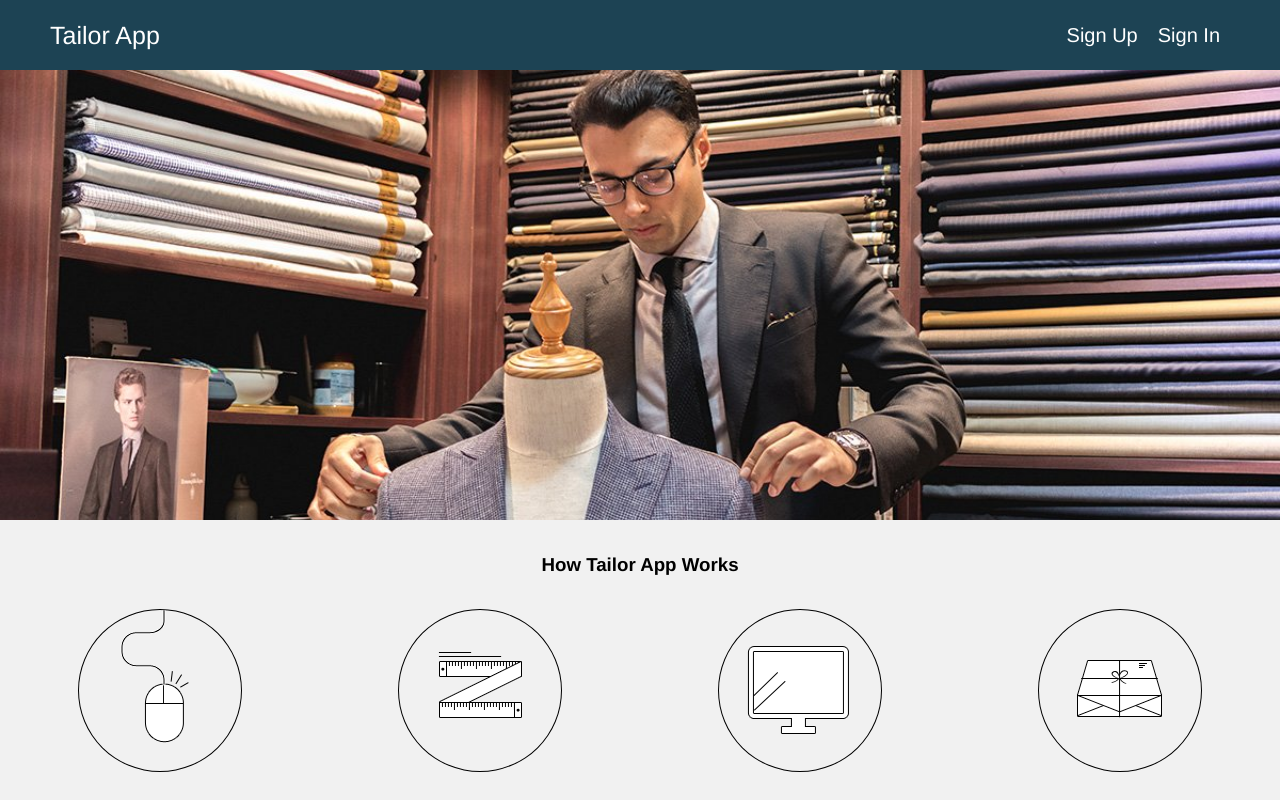
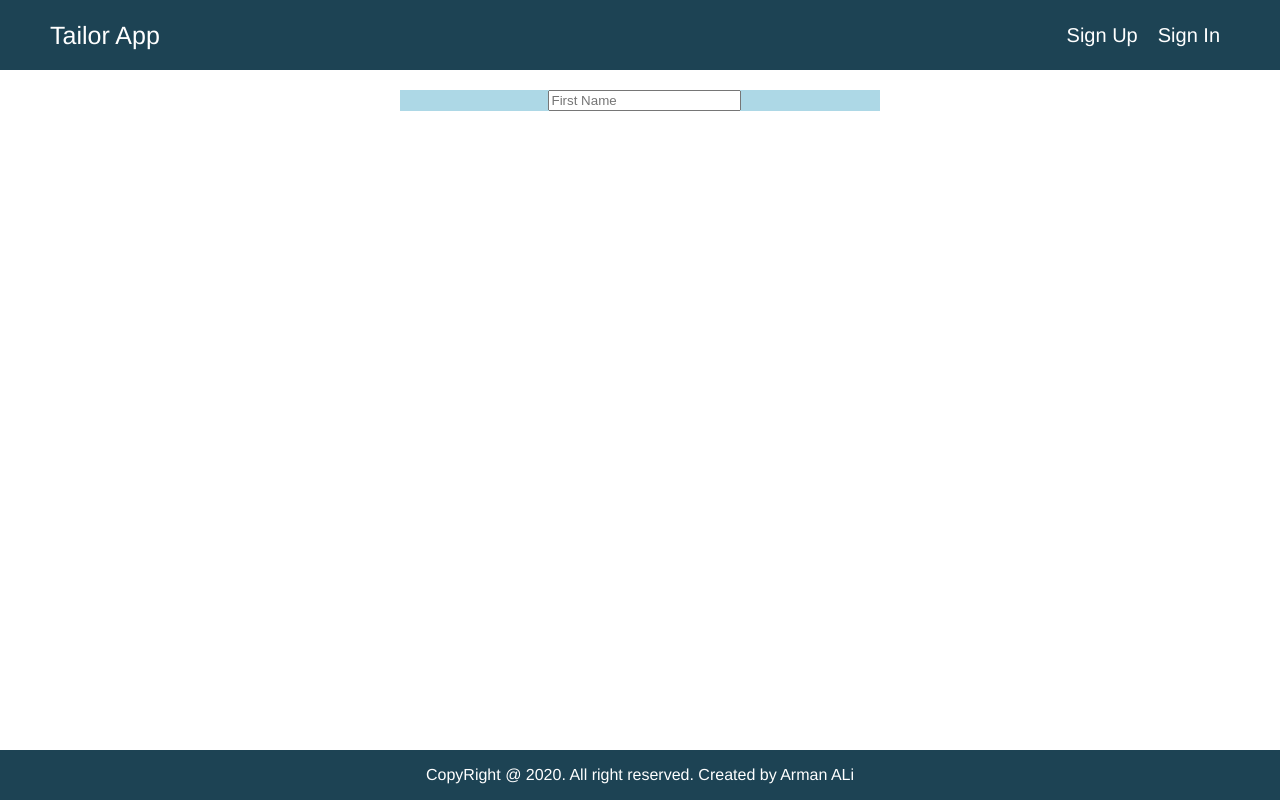
Before and after one commit to Arman-Arzoo/TailorApp-FYP, a React (Create React App) app in the folder tailor-frontend/: page /signup in a window 1280 px wide. Shown: the top 800 px of the page. Built offline with nearby package versions, Linux system fonts and the light colour scheme.

Commit message:
Add HomeSceen.js and wraped all component of home

```diff
--- a/tailor-frontend/src/App.css
+++ b/tailor-frontend/src/App.css
@@ -292,3 +292,19 @@ text-shadow: 3px 4px 6px #def, 0 0 0 #000, 1px 4px 6px #def;
   height: 100%;
 }
 }
+
+
+
+
+
+
+.form-container{
+  display: flex;
+  justify-content: center;
+  background-color: lightblue;
+  margin: 2rem 40rem;
+}
+
+input{
+  width: 100%;
+}
--- a/tailor-frontend/src/App.js
+++ b/tailor-frontend/src/App.js
@@ -1,11 +1,9 @@
 import './App.css';
-import { BrowserRouter} from "react-router-dom";
+import { BrowserRouter, Route} from "react-router-dom";
 import {Header} from './components/Header';
 import {Footer} from './components/Footer'
-import {ImageSliders} from './components/Home/ImageSliders';
-import {HowItWork} from './components/Home/HowItWork';
-import {WhyChoose} from './components/Home/WhyChoose';
-import {OurTeam} from './components/Home/OurTeam';
+import {HomeScreen} from './components/Home/HomeScreen';
+import { SignUp } from './components/SignUp/SignUp';
 
 function App() {
   return (
@@ -14,10 +12,10 @@ function App() {
 
       <Header/>
       <main className="main">
-        <ImageSliders/>
-        <HowItWork/>
-        <WhyChoose/>
-        <OurTeam/>
+        <Route path="/" exact component={HomeScreen}></Route>
+        <Route path="/signup"  component={SignUp}></Route>
+
+
 
       </main>
       <Footer name="Arman ALi"/>
--- /dev/null
+++ b/tailor-frontend/src/components/Home/HomeScreen.js
@@ -0,0 +1,16 @@
+import React from 'react'
+import {ImageSliders} from '../Home/ImageSliders';
+import {HowItWork} from '../Home/HowItWork';
+import {WhyChoose} from '../Home/WhyChoose';
+import {OurTeam} from '../Home/OurTeam';
+
+export const HomeScreen = () => {
+    return (
+        <div>
+        <ImageSliders/>
+        <HowItWork/>
+        <WhyChoose/>
+        <OurTeam/>
+        </div>
+    )
+}
--- /dev/null
+++ b/tailor-frontend/src/components/SignUp/SignUp.js
@@ -0,0 +1,14 @@
+import React from "react";
+// import { Link } from "react-router-dom";
+
+export const SignUp = () => {
+  return (
+      <div className="form-container">
+
+      <form>
+          <input type="text"  placeholder="First Name"></input>
+      </form>
+    </div>
+
+  );
+};
```
Also changed, not shown: 2 other files (tests, documents, lock files or other folders).
